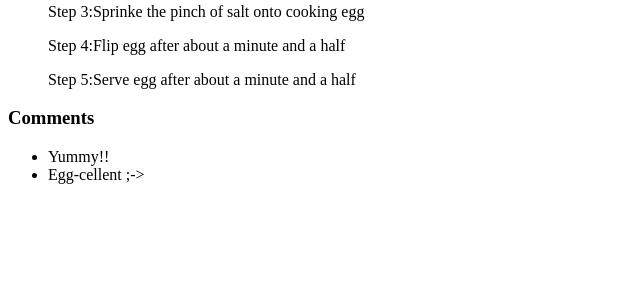
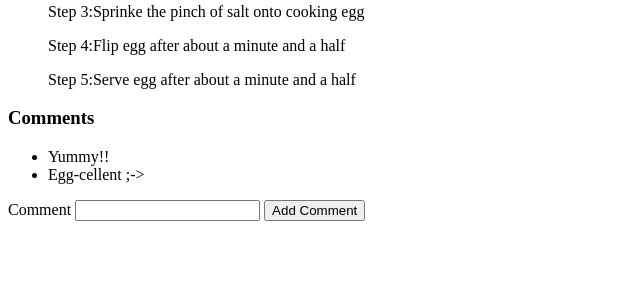
Before and after one commit to ribeiroAllison/flask-study, a Flask app: page /recipe/1 in a window 1280 px wide. Shown: the part 362-662 px from the top of the page, without its empty margins (0-640 px from the left). Run offline with Flask 3, Linux system fonts and the light colour scheme.

Commit message:
include template_from in recipe.html

```diff
--- a/templates/recipe.html
+++ b/templates/recipe.html
@@ -31,4 +31,12 @@
   {% endfor %}
   </ul>
 
+  <form method="POST">
+    {{template_form.hidden_tag()}}
+    {{template_form.comment.label}}
+    {{template_form.comment()}}
+    {{template_form.submit()}}
+
+  </form>
+
 {% endblock %}
```
